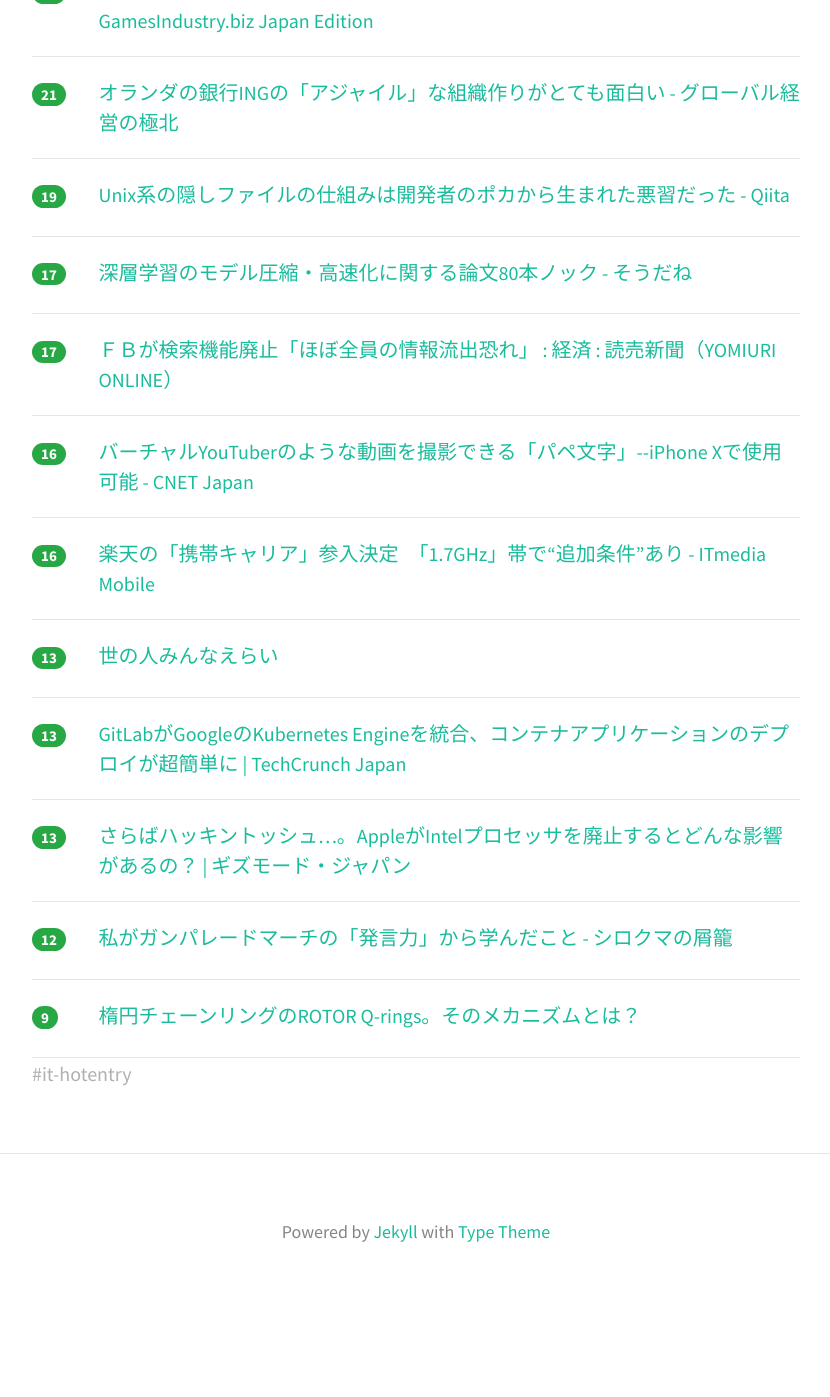
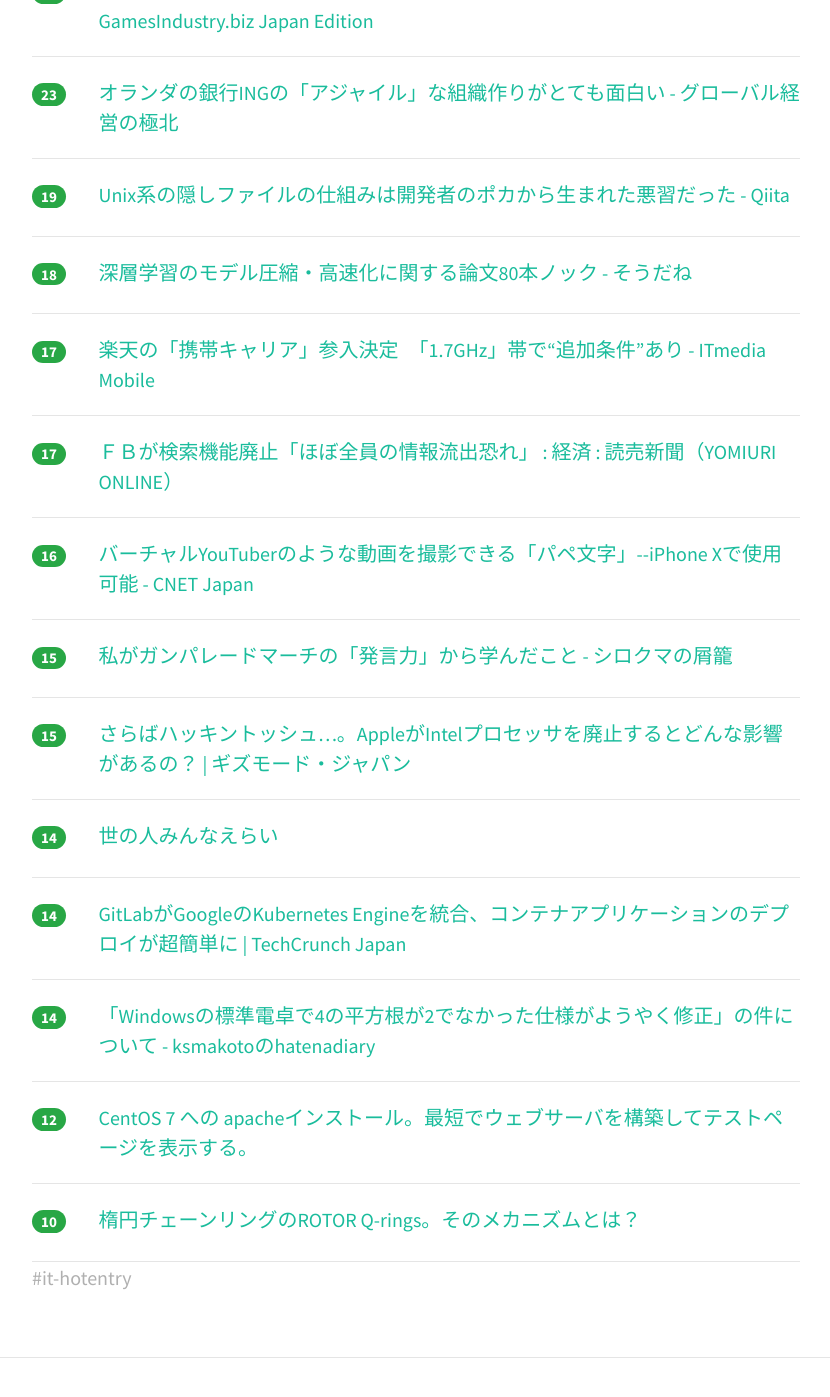
Before and after one commit to yatta47/hatena-matome-site, a Jekyll site: the page built from _posts/2018-04-07-hatena.md, in a window 1280 px wide and 1400 px high, scrolled down 419 px. Shown: the top 1397 px of the window, without its empty margins (224-1054 px from the left). Built offline with Jekyll 4.4.1, drawn with Linux system fonts in a browser that asks for light colours; nearby versions of some CDN libraries; before the commit the page ends 1728 px from its top, so only the background shows below that; some of the changed text lies outside the part shown.

Commit message:
Updated 2018-04-07

```diff
--- a/_posts/2018-04-07-hatena.md
+++ b/_posts/2018-04-07-hatena.md
@@ -1,18 +1,18 @@
 ---
 layout: post
 title:  "2018-04-07 はてぶIT"
-date:   2018-04-07 07:02:13
+date:   2018-04-07 08:02:19
 tags: [it-hotentry]
 ---
-12 件のデータあり
+14 件のデータあり
 
 <hr><div class="row">
-<div class="col-1"><span class="badge badge-pill badge-success h2">22</span></div>
+<div class="col-1"><span class="badge badge-pill badge-success h2">27</span></div>
 <div class="col-11"><a href='http://jp.gamesindustry.biz/article/1804/18040601/' target='_blank'>増え続ける工数を変わらぬ人数で捌いていくフロムソフトウェアの方法論 - GamesIndustry.biz Japan Edition</a></div>
 </div>
 <hr>
 <div class="row">
-<div class="col-1"><span class="badge badge-pill badge-success h2">21</span></div>
+<div class="col-1"><span class="badge badge-pill badge-success h2">23</span></div>
 <div class="col-11"><a href='http://globalbiz.hatenablog.com/entry/2018/04/06/200050' target='_blank'>オランダの銀行INGの「アジャイル」な組織作りがとても面白い - グローバル経営の極北</a></div>
 </div>
 <hr>
@@ -22,8 +22,13 @@ tags: [it-hotentry]
 </div>
 <hr>
 <div class="row">
+<div class="col-1"><span class="badge badge-pill badge-success h2">18</span></div>
+<div class="col-11"><a href='http://madoibito80.hatenablog.jp/entry/2018/04/06/121059' target='_blank'>深層学習のモデル圧縮・高速化に関する論文80本ノック - そうだね</a></div>
+</div>
+<hr>
+<div class="row">
 <div class="col-1"><span class="badge badge-pill badge-success h2">17</span></div>
-<div class="col-11"><a href='http://madoibito80.hatenablog.jp/entry/2018/04/06/121059' target='_blank'>深層学習のモデル圧縮・高速化に関する論文80本ノック - そうだね</a></div>
+<div class="col-11"><a href='http://www.itmedia.co.jp/mobile/articles/1804/06/news142.html' target='_blank'>楽天の「携帯キャリア」参入決定　「1.7GHz」帯で“追加条件”あり - ITmedia Mobile</a></div>
 </div>
 <hr>
 <div class="row">
@@ -37,32 +42,37 @@ tags: [it-hotentry]
 </div>
 <hr>
 <div class="row">
-<div class="col-1"><span class="badge badge-pill badge-success h2">16</span></div>
-<div class="col-11"><a href='http://www.itmedia.co.jp/mobile/articles/1804/06/news142.html' target='_blank'>楽天の「携帯キャリア」参入決定　「1.7GHz」帯で“追加条件”あり - ITmedia Mobile</a></div>
+<div class="col-1"><span class="badge badge-pill badge-success h2">15</span></div>
+<div class="col-11"><a href='http://p-shirokuma.hatenadiary.com/entry/20180406/1522996200' target='_blank'>私がガンパレードマーチの「発言力」から学んだこと - シロクマの屑籠</a></div>
 </div>
 <hr>
 <div class="row">
-<div class="col-1"><span class="badge badge-pill badge-success h2">13</span></div>
+<div class="col-1"><span class="badge badge-pill badge-success h2">15</span></div>
+<div class="col-11"><a href='https://www.gizmodo.jp/2018/04/apple-killing-intel-processors.html' target='_blank'>さらばハッキントッシュ…。AppleがIntelプロセッサを廃止するとどんな影響があるの？ | ギズモード・ジャパン</a></div>
+</div>
+<hr>
+<div class="row">
+<div class="col-1"><span class="badge badge-pill badge-success h2">14</span></div>
 <div class="col-11"><a href='https://anond.hatelabo.jp/20180406154403' target='_blank'>世の人みんなえらい</a></div>
 </div>
 <hr>
 <div class="row">
-<div class="col-1"><span class="badge badge-pill badge-success h2">13</span></div>
+<div class="col-1"><span class="badge badge-pill badge-success h2">14</span></div>
 <div class="col-11"><a href='https://jp.techcrunch.com/2018/04/06/2018-04-05-gitlab-launches-a-native-integration-with-googles-kubernetes-engine/' target='_blank'>GitLabがGoogleのKubernetes Engineを統合、コンテナアプリケーションのデプロイが超簡単に | TechCrunch Japan</a></div>
 </div>
 <hr>
 <div class="row">
-<div class="col-1"><span class="badge badge-pill badge-success h2">13</span></div>
-<div class="col-11"><a href='https://www.gizmodo.jp/2018/04/apple-killing-intel-processors.html' target='_blank'>さらばハッキントッシュ…。AppleがIntelプロセッサを廃止するとどんな影響があるの？ | ギズモード・ジャパン</a></div>
+<div class="col-1"><span class="badge badge-pill badge-success h2">14</span></div>
+<div class="col-11"><a href='https://ksmakoto.hatenadiary.com/entry/2018/04/06/212138' target='_blank'>「Windowsの標準電卓で4の平方根が2でなかった仕様がようやく修正」の件について - ksmakotoのhatenadiary</a></div>
 </div>
 <hr>
 <div class="row">
 <div class="col-1"><span class="badge badge-pill badge-success h2">12</span></div>
-<div class="col-11"><a href='http://p-shirokuma.hatenadiary.com/entry/20180406/1522996200' target='_blank'>私がガンパレードマーチの「発言力」から学んだこと - シロクマの屑籠</a></div>
+<div class="col-11"><a href='https://www.rem-system.com/centos-httpd-inst/' target='_blank'>CentOS 7 への apacheインストール。最短でウェブサーバを構築してテストページを表示する。</a></div>
 </div>
 <hr>
 <div class="row">
-<div class="col-1"><span class="badge badge-pill badge-success h2">9</span></div>
+<div class="col-1"><span class="badge badge-pill badge-success h2">10</span></div>
 <div class="col-11"><a href='http://www.viking-the-maintenance.com/qrings-bb-rotor' target='_blank'>楕円チェーンリングのROTOR Q-rings。そのメカニズムとは？　</a></div>
 </div>
 <hr>
```
